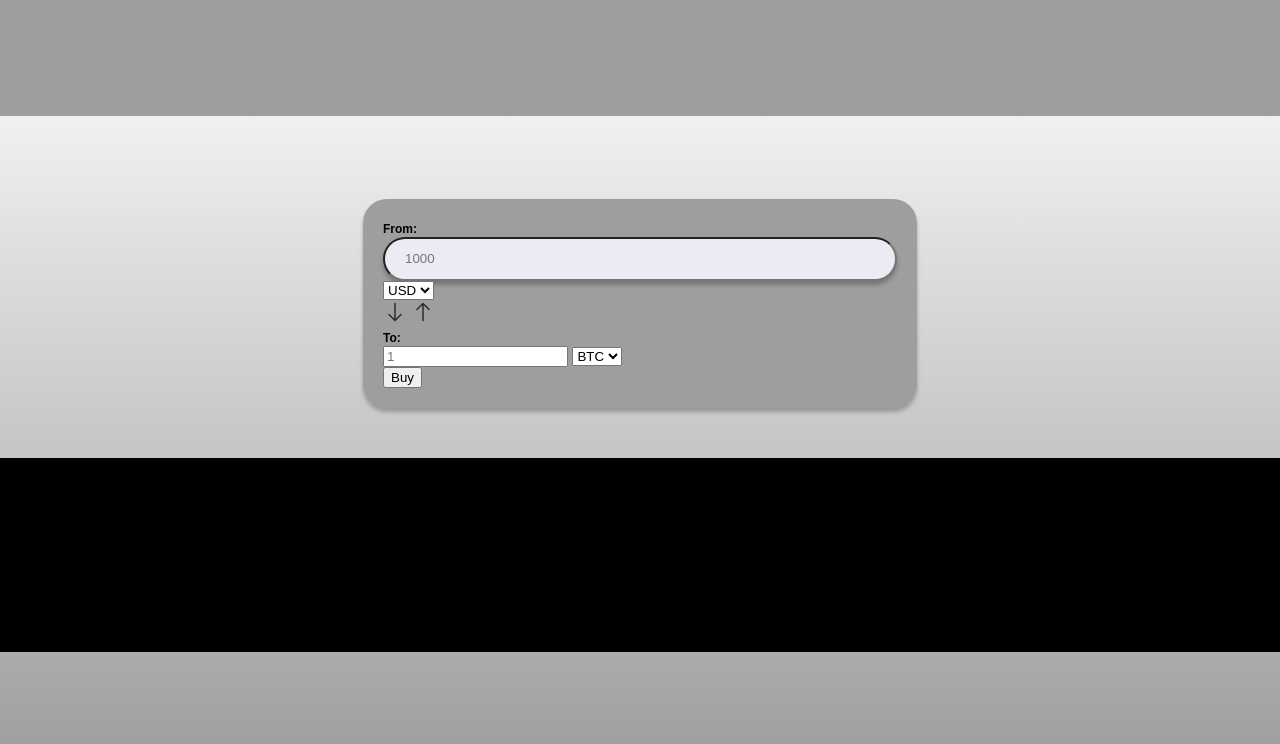
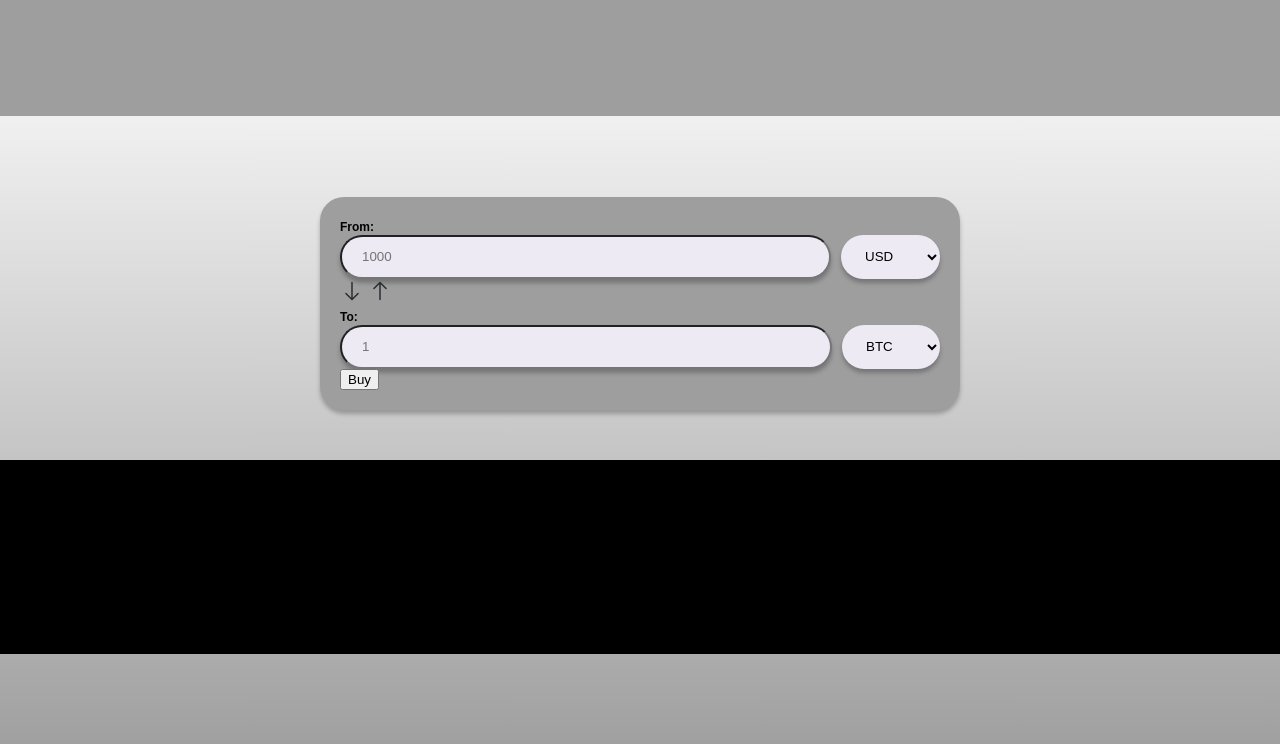
Before and after one commit to maggku/coinconverter, a plain HTML site: page index.html in a window 1280 px wide. Drawn offline with Linux system fonts and the light colour scheme.

Commit message:
Styling to and from amount imputs in the converter-container

```diff
--- a/css/style.css
+++ b/css/style.css
@@ -40,12 +40,49 @@ label {
     display: flex;
     width: 274px;
     padding: 12px 216px 13px 20px;
+    margin-right: 10px;
     align-items: center;
     border-radius: 24px;
     background: #EEEAF4;
     box-shadow: 0px 4px 4px 0px rgba(0, 0, 0, 0.25);
 }
 
+#from-token {
+    display: inline-flex;
+    padding: 12px 30px 13px 20px;
+    align-items: center;
+    border-radius: 24px;
+    border: none;
+    background: #EEEAF4;
+    box-shadow: 0px 4px 4px 0px rgba(0, 0, 0, 0.25);
+
+}
+
+#to-amount {
+    display: flex;
+    width: 274px;
+    padding: 12px 216px 13px 20px;
+    margin-right: 10px;
+    align-items: center;
+    border-radius: 24px;
+    background: #EEEAF4;
+    box-shadow: 0px 4px 4px 0px rgba(0, 0, 0, 0.25);
+}
+
+#to-token {
+    display: inline-flex;
+    padding: 12px 30px 13px 20px;
+    align-items: center;
+    border-radius: 24px;
+    border: none;
+    background: #EEEAF4;
+    box-shadow: 0px 4px 4px 0px rgba(0, 0, 0, 0.25);
+
+}
+
+.converter-group {
+    display: flex;
+}
 footer{
     bottom: 0;
     left: 0;
```
